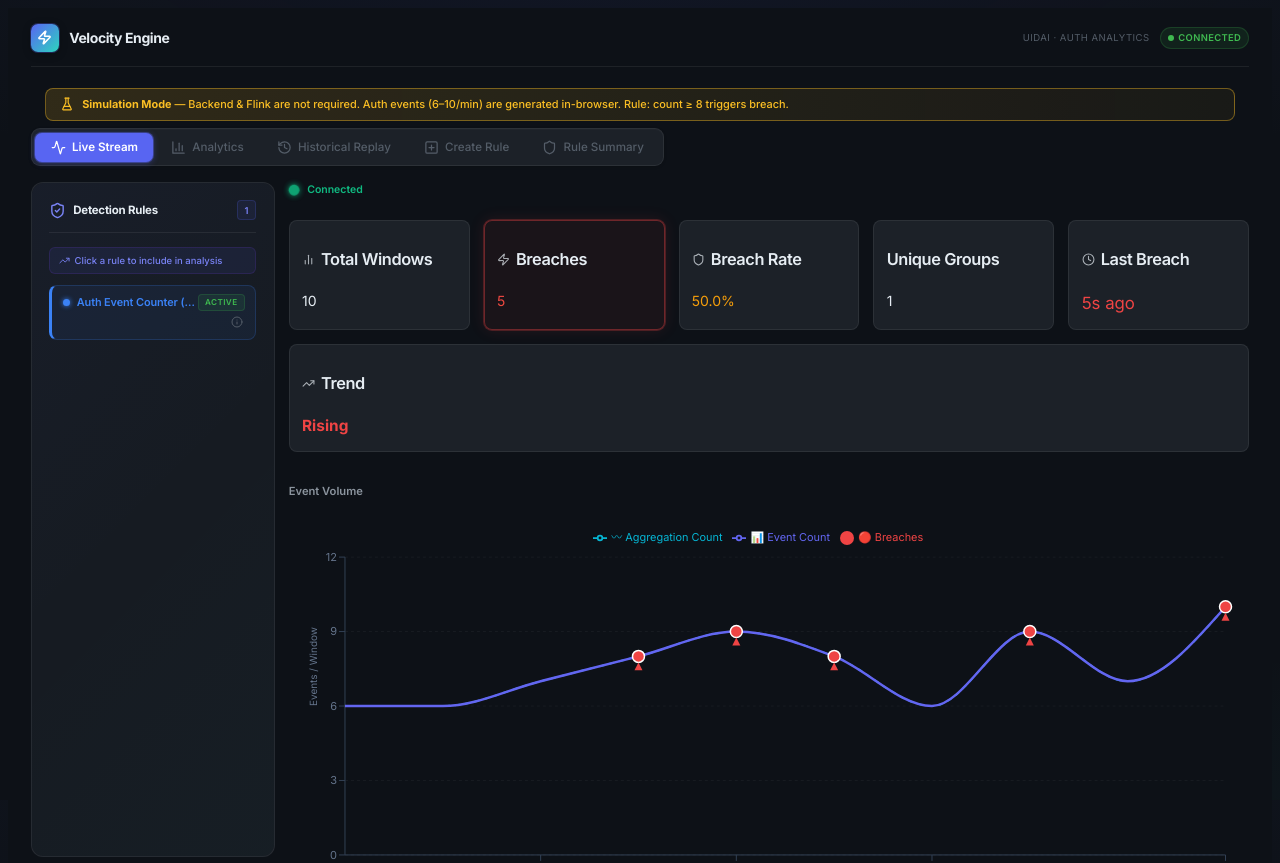
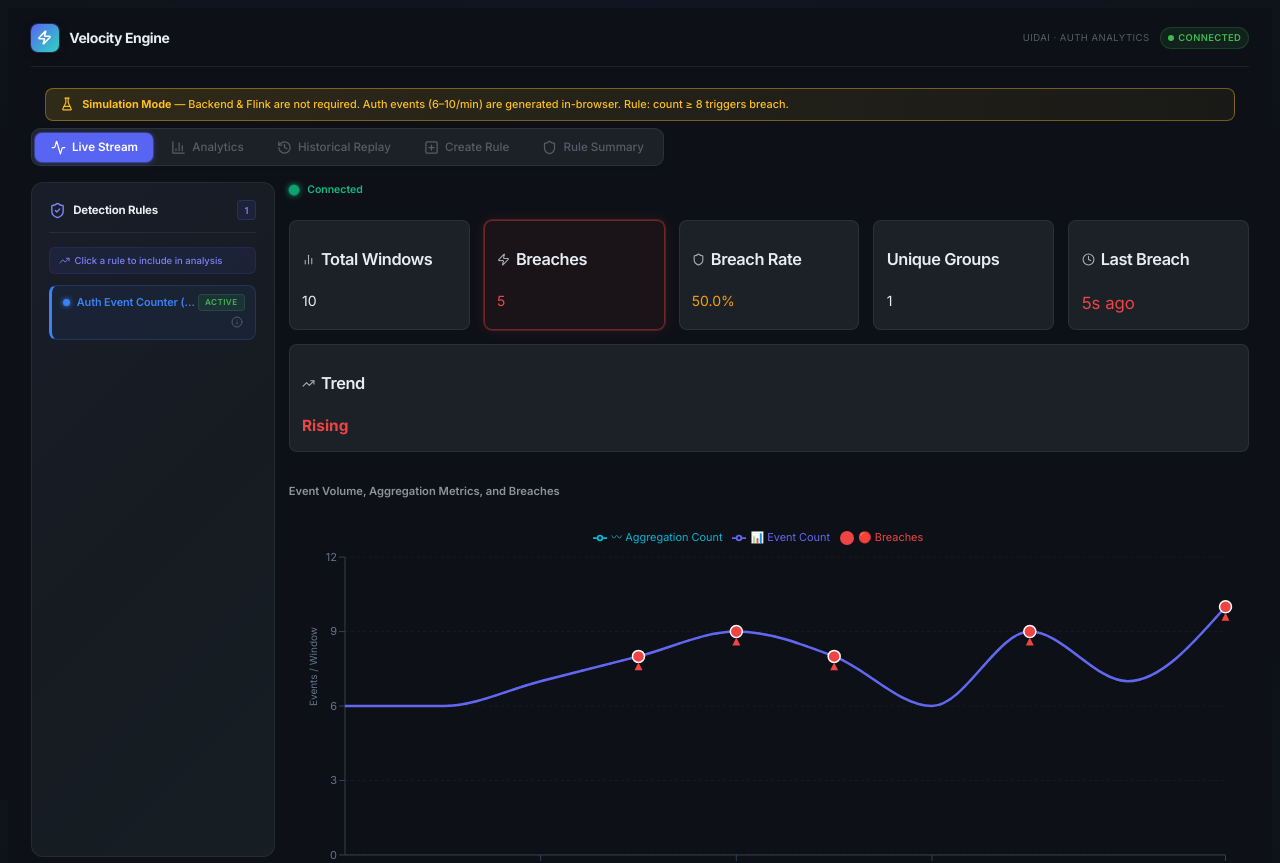
Before and after one commit to sid241202/Velocity-Engine-Frontend, a React (Vite) app: page /dashboard in a window 1280 px wide. Shown: the top 863 px of the page. Built offline with nearby package versions, Linux system fonts and the light colour scheme.

Commit message:
chore(ui): rename event volume chart title

```diff
--- a/src/components/LiveAnalysis.jsx
+++ b/src/components/LiveAnalysis.jsx
@@ -687,7 +687,7 @@ export default function LiveAnalysis({ rules, selectedRuleIds, allSelectedRuleId
           ═══════════════════════════════════════════════════════════════════ */}
       <div className="chart-container" style={{ paddingBottom: '40px', marginBottom: '40px' }}>
         <div className="chart-title" style={{ marginBottom: '1.25rem' }}>
-          Event Volume
+          Event Volume, Aggregation Metrics, and Breaches
         </div>
         {/* Fixed height + generous paddingBottom gives the Brush room without overlapping siblings */}
         <div style={{ width: '100%', height: 460, paddingBottom: '50px' }}>
```
